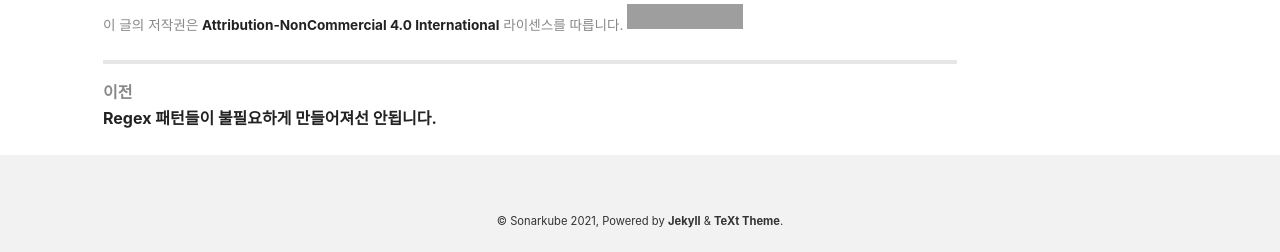
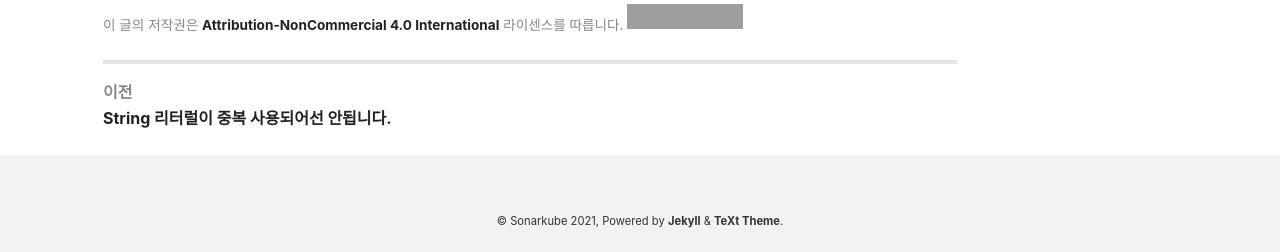
Before and after one commit to kantabile/sonarkube, a Jekyll site: the page built from _posts/java/2023-01-14-RSPEC-3014.md, in a window 1280 px wide. Shown: the part 994-1246 px from the top of the page. Built offline with Jekyll 4.4.1, drawn with Linux system fonts in a browser that asks for light colours; nearby versions of some CDN libraries; emoji names are drawn with the system emoji font; part of the change alters nothing that is shown; grey boxes are pictures that could not be loaded.

Commit message:
docs: RSPEC-1192

````diff
--- /dev/null
+++ b/_posts/java/2023-01-14-RSPEC-1192.md
@@ -0,0 +1,55 @@
+---
+title: "String 리터럴이 중복 사용되어선 안됩니다."
+tags:
+  - CodeSmell
+  - Critical
+  - design
+---
+
+중복된 String 리터럴 사용은 변경시 모든 항목을 업데이트해야 하므로, 리팩토링 과정에서 실수를 하기 쉽게 만듭니다.
+
+반면 상수를 이용하면 여러 위치에서 참조할 수도 있고, 한 곳에서만 업데이트하면 되므로 편리합니다.
+
+### 규칙을 어긴 코드
+
+```java
+public void run() {
+  prepare("action1");                              // 규칙을 어긴 코드 - "action1" 이 3번 중복되어 사용되었습니다
+  execute("action1");
+  release("action1");
+}
+
+@SuppressWarning("all")                            // 규칙을 준수한 해결책 - 어노테이션에서는 이 규칙이 적용되지 않습니다
+private void method1() { /* ... */ }
+@SuppressWarning("all")
+private void method2() { /* ... */ }
+
+public String method3(String a) {
+  System.out.println("'" + a + "'");               // 규칙을 준수한 해결책 - 리터럴 "'" 은 5글자 이하라서 예외처리 됩니다
+  return "";                                       // 규칙을 준수한 해결책 - 리터럴 "" 은 5글자 이하라서 예외처리 됩니다
+}
+```
+
+### 규칙을 준수한 해결책
+
+```java
+private static final String ACTION_1 = "action1";  // 규칙을 준수한 해결책
+
+public void run() {
+  prepare(ACTION_1);                               // 규칙을 준수한 해결책
+  execute(ACTION_1);
+  release(ACTION_1);
+}
+```
+
+### 예외
+
+거짓 양성 반응을 피하기 위해, 길이가 5글자 보다 작은 경우에는 규칙이 동작하지 않습니다.
+
+---
+
+If you like SONARKUBE, don't forget to give me a star. :star2:
+
+> [원문으로 바로가기](https://rules.sonarsource.com/java/RSPEC-1192)
+
+> [![Star This Project](https://img.shields.io/github/stars/kantabile/sonarkube.svg?label=Stars&style=social)](https://github.com/kantabile/sonarkube)
--- a/_posts/java/2023-01-14-RSPEC-3014.md
+++ b/_posts/java/2023-01-14-RSPEC-3014.md
@@ -35,6 +35,6 @@ executorPool.shutdown();
 
 If you like SONARKUBE, don't forget to give me a star. :star2:
 
-> [원문으로 바로가기](https://rules.sonarsource.com/java/RSPEC-4248)
+> [원문으로 바로가기](https://rules.sonarsource.com/java/RSPEC-3014)
 
 > [![Star This Project](https://img.shields.io/github/stars/kantabile/sonarkube.svg?label=Stars&style=social)](https://github.com/kantabile/sonarkube)
````
